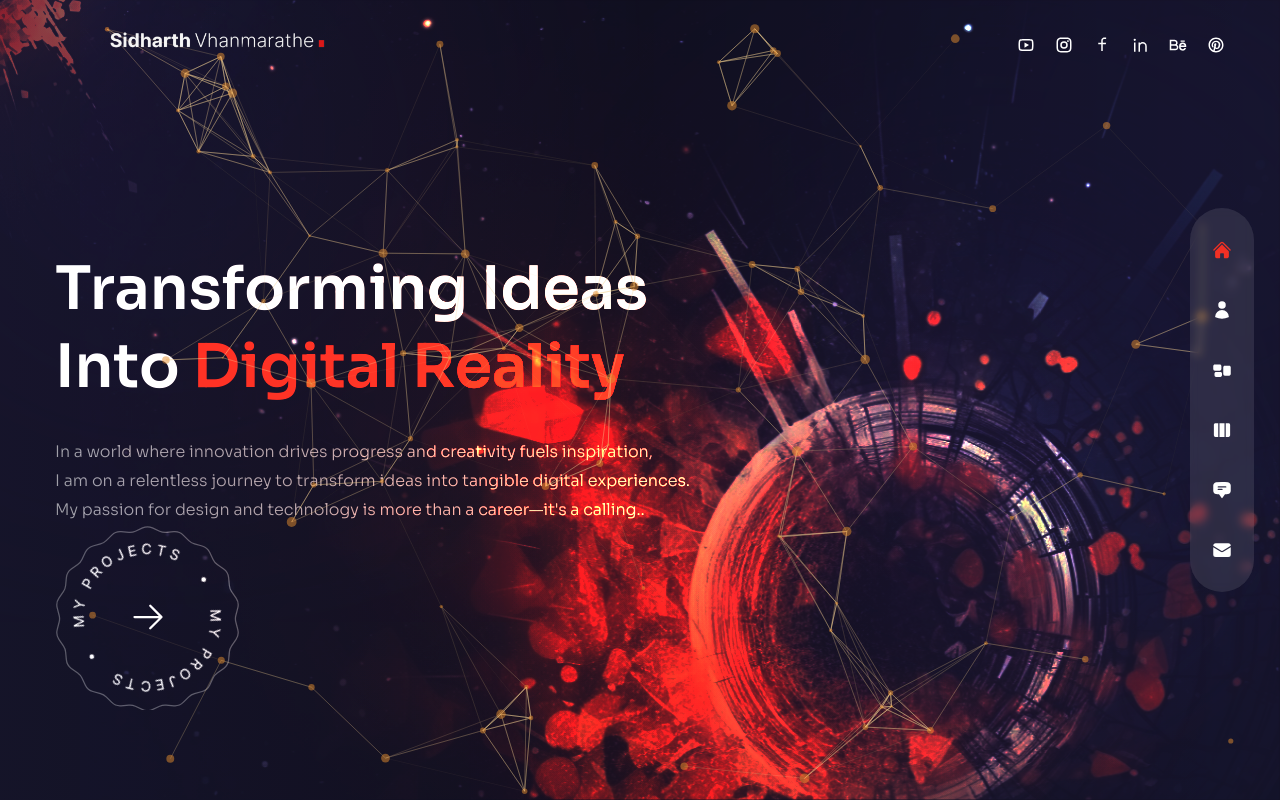
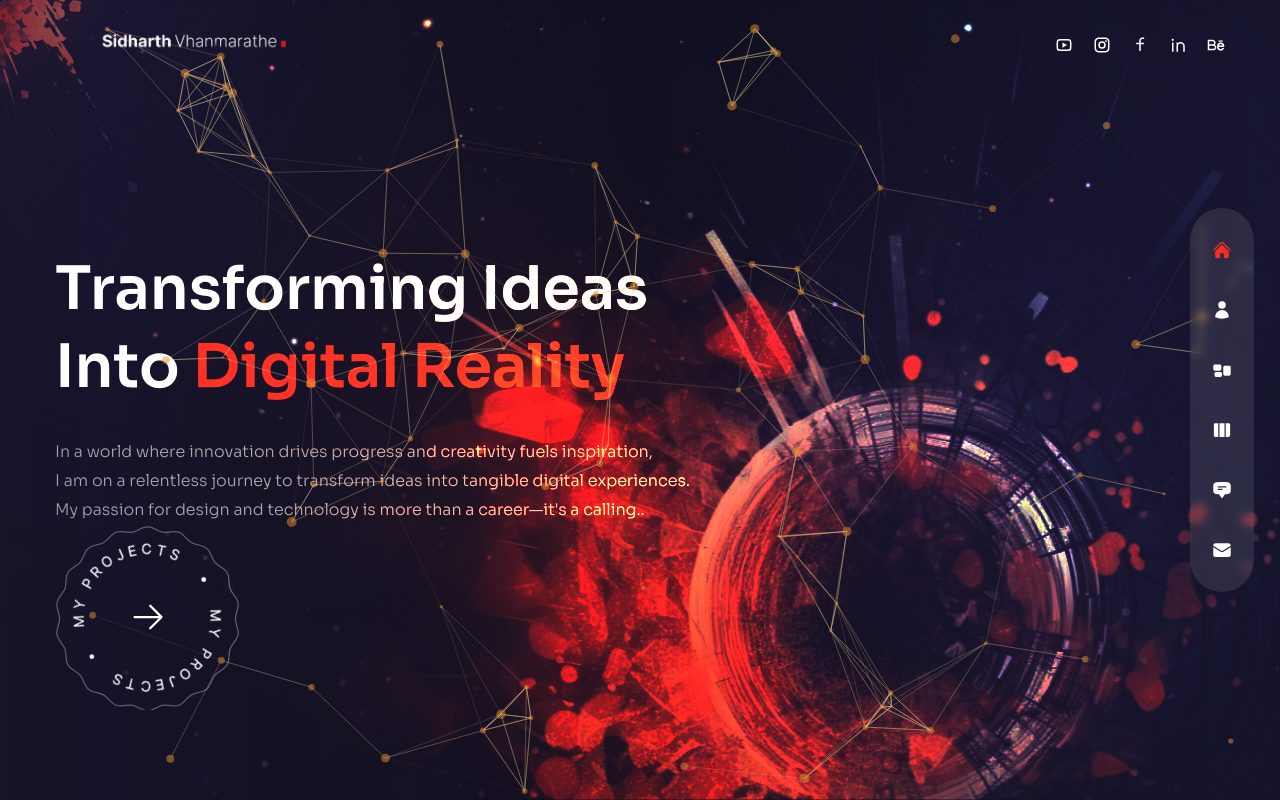
Before and after one commit to SidharthVhanmarathe/SidharthVPortfolio, a Next.js app: page / in a window 1280 px wide. Built offline with nearby package versions, Linux system fonts and the light colour scheme.

Commit message:
header size change pinintesrt removed

```diff
--- a/components/Header.js
+++ b/components/Header.js
@@ -16,7 +16,7 @@ const Header = () => {
    <Image
           src={'/finallogo.png'}
           // src={'/logo.svg'}
-        width={350}
+        width={300}
         height={98}
         alt=''
         priority={true}/>
--- a/components/Socials.js
+++ b/components/Socials.js
@@ -6,7 +6,7 @@ import {
   RiInstagramLine,
   RiFacebookLine,
   RiBehanceLine,
-  RiPinterestLine,
+  // RiPinterestLine,
   RiLinkedinLine,
 } from 'react-icons/ri';
 const Socials = () => {
@@ -26,9 +26,9 @@ const Socials = () => {
     <Link href={'https://www.behance.net/siddharvhanmar'} className='hover:text-accent transition-all duration-300'>
     <RiBehanceLine/>
     </Link>
-    <Link href={'https://in.pinterest.com/siddharthvhanmarathe/'} className='hover:text-accent transition-all duration-300'>
+    {/* <Link href={'https://in.pinterest.com/siddharthvhanmarathe/'} className='hover:text-accent transition-all duration-300'>
     <RiPinterestLine/>
-    </Link>
+    </Link> */}
 
 
   </div>;
```
